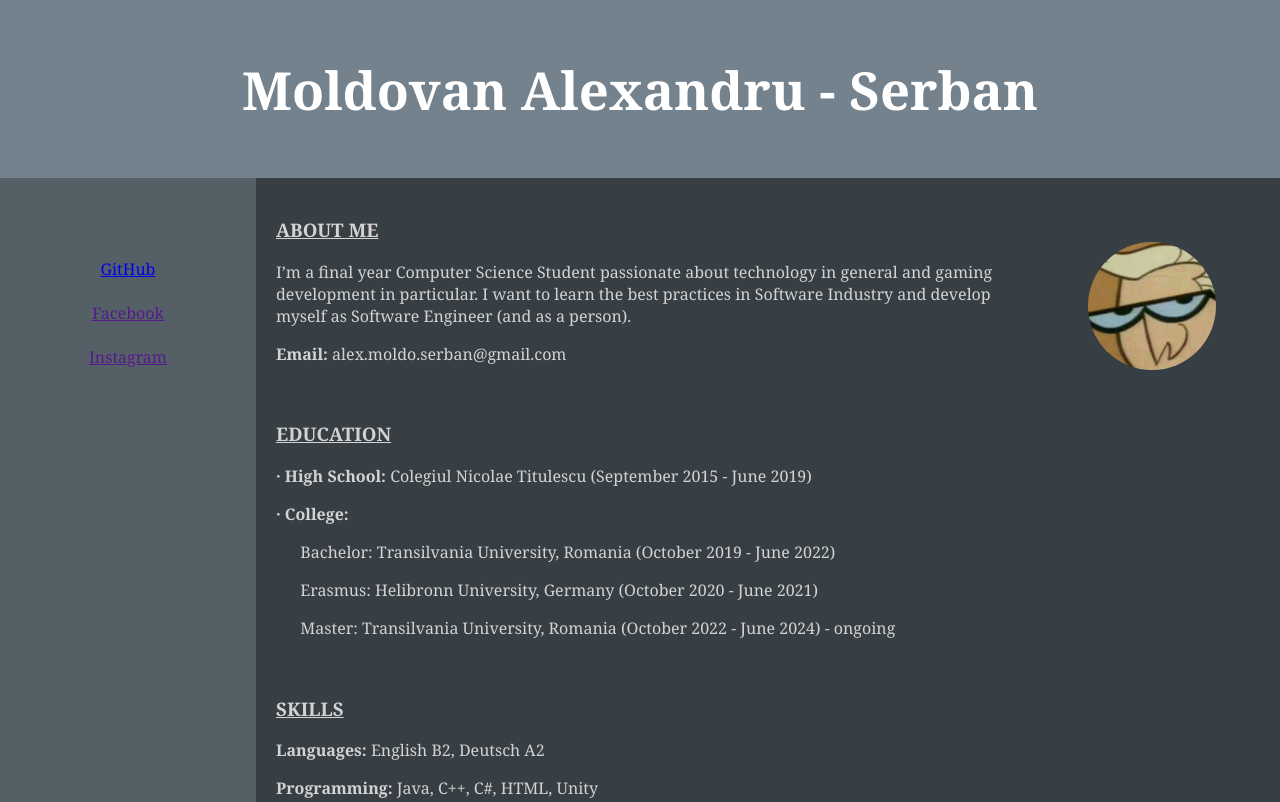
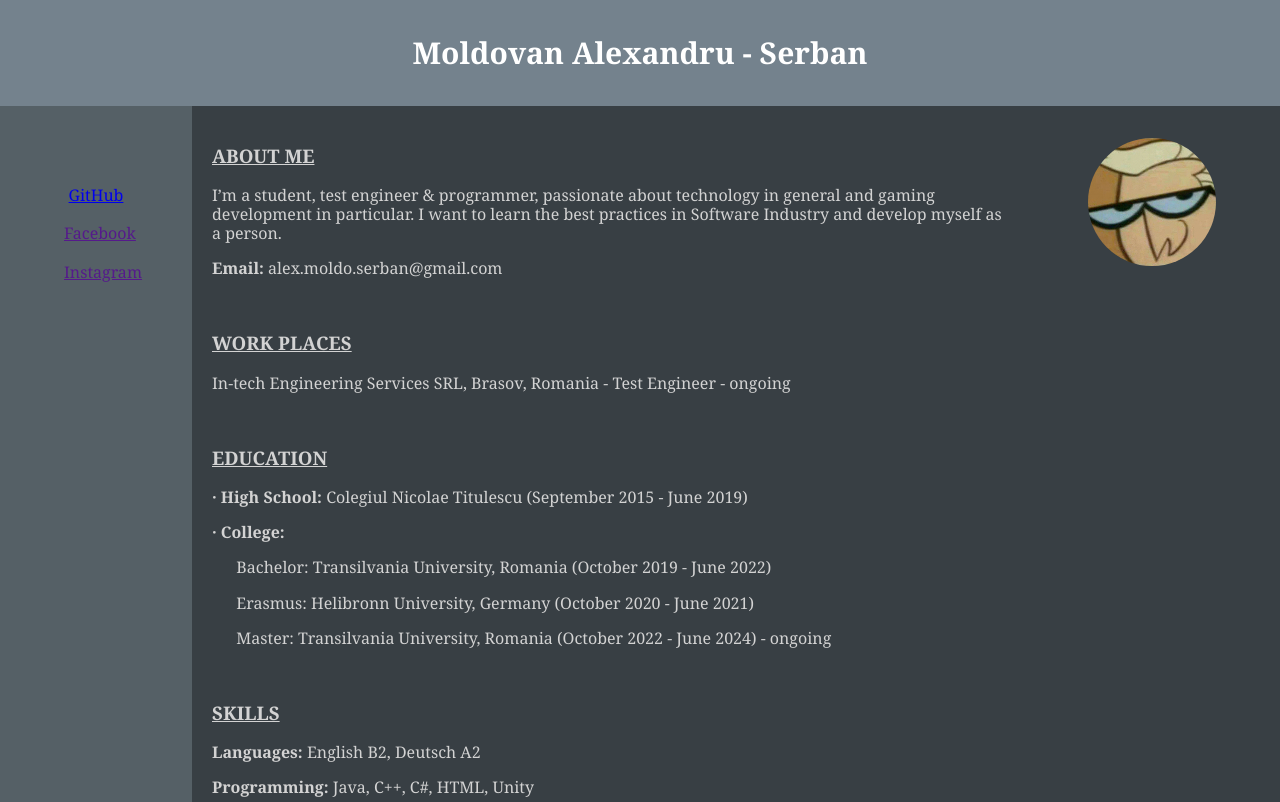
Before and after one commit to ViruSel/about.alex.com, a plain HTML site: page index.html in a window 1280 px wide. Shown: the top 802 px of the page. Drawn offline with Linux system fonts and the light colour scheme.

Commit message:
Refractored code

```diff
--- a/index.html
+++ b/index.html
@@ -29,10 +29,13 @@
 
                 <article>
                     <h1><u>ABOUT ME</u></h1>
-                    <p> I’m a final year Computer Science Student passionate about technology in general and gaming
+                    <p> I’m a student, test engineer & programmer, passionate about technology in general and gaming
                         development in particular. I want to learn the best practices in Software Industry and develop
-                        myself as Software Engineer (and as a person).</p>
+                        myself as a person.</p>
                     <p><b>Email:</b> alex.moldo.serban@gmail.com</p>
+                    &nbsp;
+                    <h1><u>WORK PLACES</u></h1>
+                    <p>In-tech Engineering Services SRL, Brasov, Romania - Test Engineer - ongoing</p>
                     &nbsp;
                     <h1><u>EDUCATION</u></h1>
                     <p><b>&CenterDot; High School: </b>Colegiul Nicolae Titulescu (September 2015 - June 2019)</p>
--- a/styles.css
+++ b/styles.css
@@ -1,5 +1,7 @@
 * {
     box-sizing: border-box;
+    line-height: 120%;
+    text-justify: auto;
   }
 
   body
@@ -17,7 +19,7 @@
     height: auto;
     padding: 10px;
     text-align: center;
-    font-size: 35px;
+    font-size: 20px;
     color: white;
   }
 
@@ -25,7 +27,7 @@
   nav
   {
     float: left;
-    width: 20%;
+    width: 15%;
     height: 750px;
     background: rgb(85, 96, 102);
     padding: 5%;
@@ -43,7 +45,7 @@
   {
     float: left;
     padding: 20px;
-    width: 60%;
+    width: 65%;
     height: 750px;
     background-color: rgb(56, 63, 68);
     color: lightgrey;
@@ -54,7 +56,7 @@
     width: 20%;
     height: 750px;
     background: rgb(56, 63, 68);
-    padding: 5%;
+    padding: 2.5%;
     text-align: center;
   }
 
@@ -72,7 +74,7 @@
   img
   {
     border-radius: 50%;
-    size-adjust: 25%;
+    size-adjust: 30%;
   }
 
   /* Clear floats after the columns */
```
